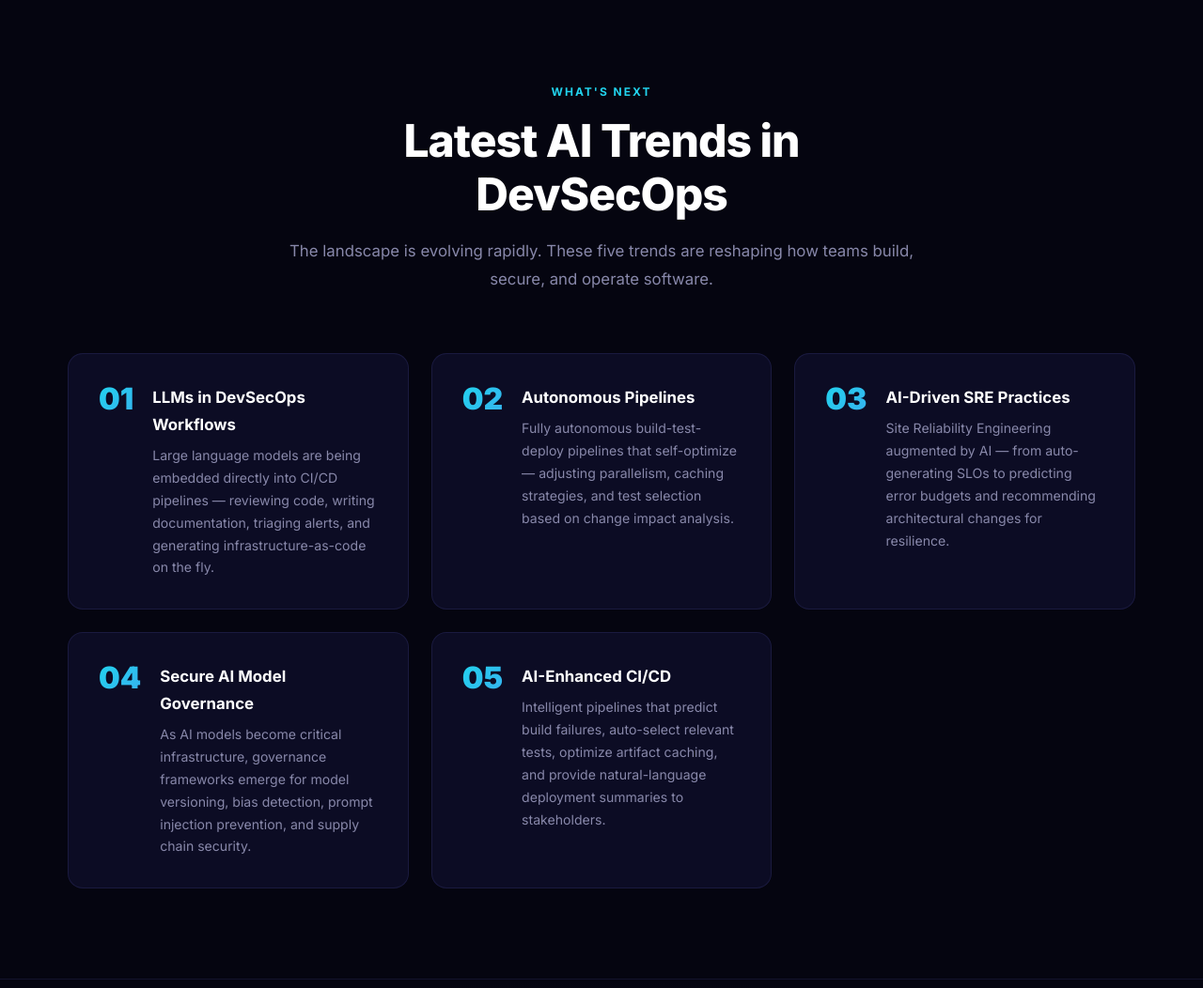
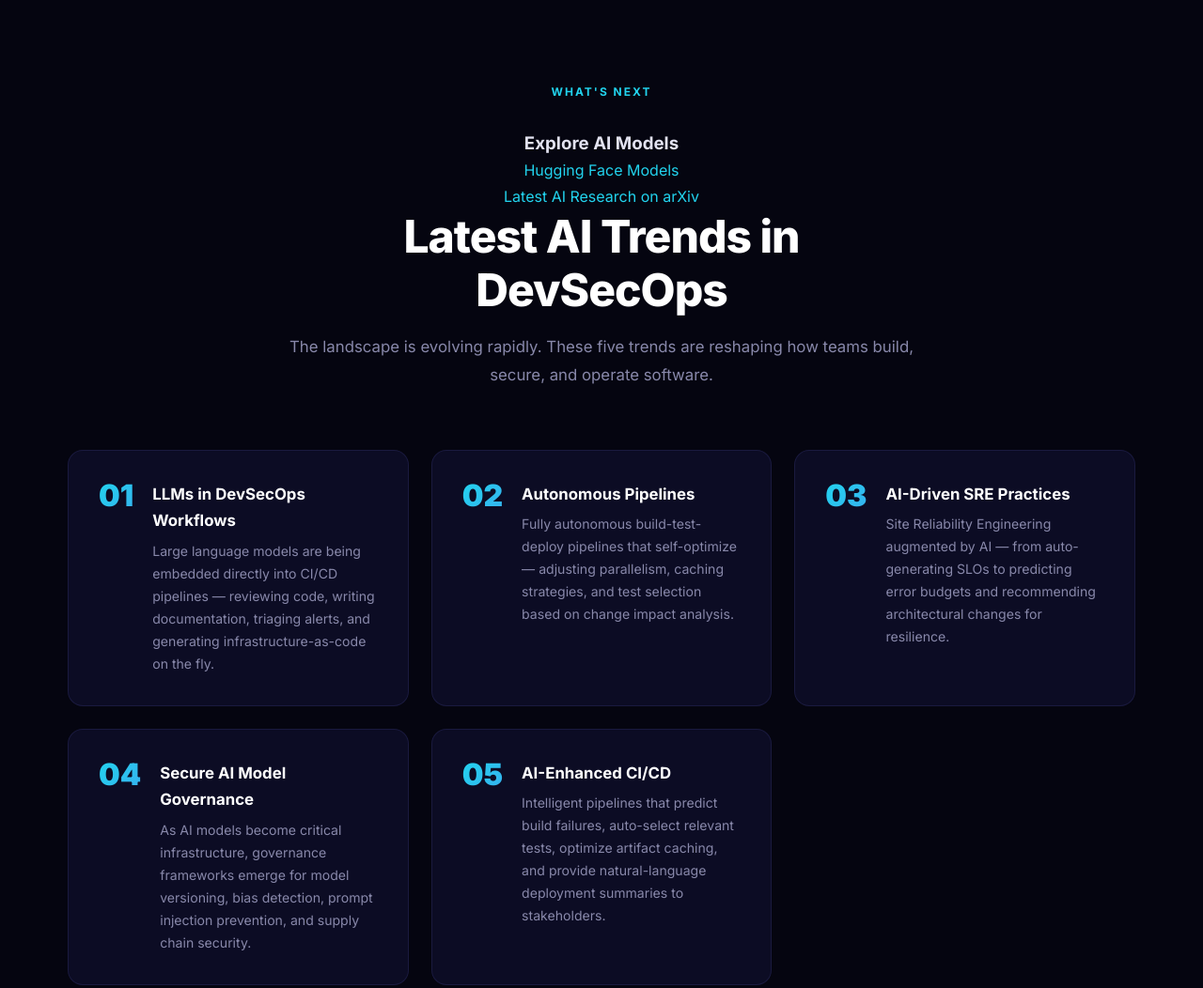
Before and after one commit to andrewdanser/DevSecOps-AI-Website, a website: page index.html in a window 1280 px wide. Shown: the part 3940-4992 px from the top of the page at 94% size. Drawn offline with Linux system fonts and the light colour scheme.

Commit message:
Updated index.html with GitHub links and AI model references

```diff
--- a/index.html
+++ b/index.html
@@ -510,6 +510,11 @@
     <div class="container">
       <div class="section-header fade-up">
         <div class="section-tag">What's Next</div>
+        <h3 style="text-align:center; margin-top:1rem;">Explore AI Models</h3>
+        <ul style="list-style: none; padding: 0; text-align:center;">
+          <li><a href='https://huggingface.co/models' target='_blank'>Hugging Face Models</a></li>
+          <li><a href='https://arxiv.org/list/cs.AI/recent' target='_blank'>Latest AI Research on arXiv</a></li>
+        </ul>
         <h2>Latest AI Trends in DevSecOps</h2>
         <p>The landscape is evolving rapidly. These five trends are reshaping how teams build, secure, and operate software.</p>
       </div>
@@ -565,6 +570,8 @@
     <div class="container">
       <div class="footer-text">&copy; 2026 DevSecOps.AI — Built with purpose.</div>
       <div class="footer-links">
+        <a href="https://github.com/andrewdanser/DevSecOps-AI-Website" target="_blank">GitHub Repository</a>
+        <a href="https://github.com/andrewdanser" target="_blank">GitHub Profile</a>
         <a href="#dev">Development</a>
         <a href="#sec">Security</a>
         <a href="#ops">Operations</a>
```
